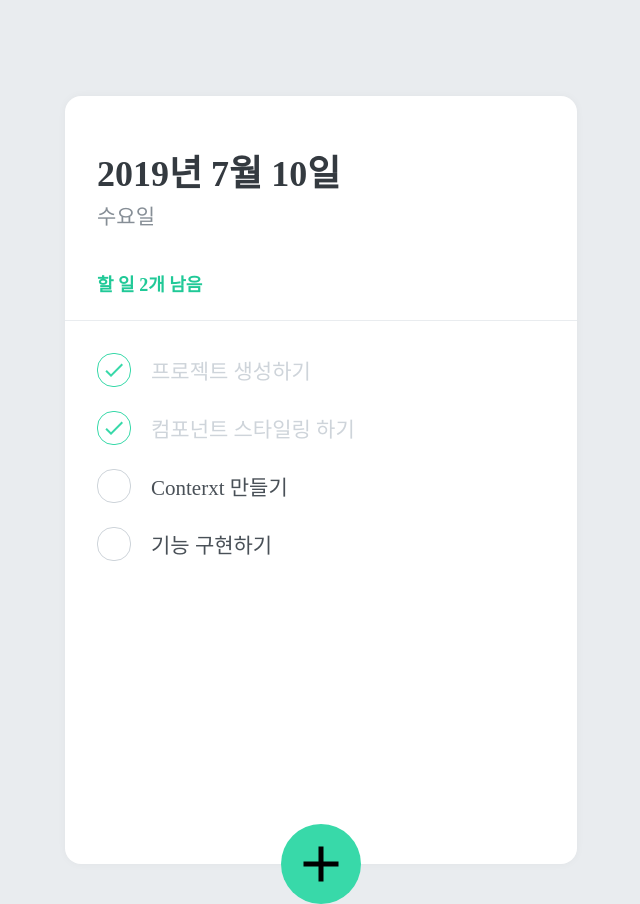
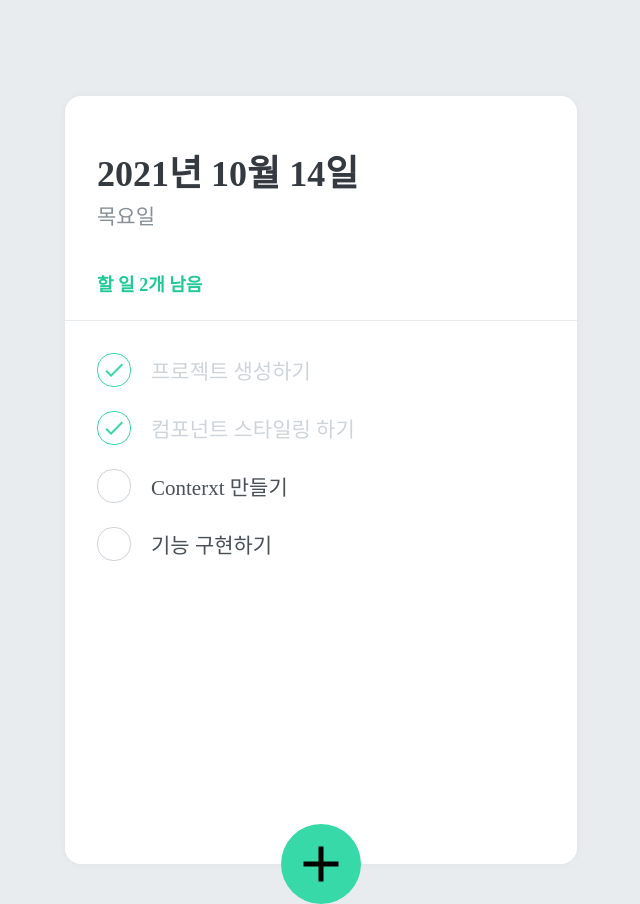
Before and after one commit to Doosies/stdreact, a React (Create React App) app in the folder front/: page / in a window 1280 px wide. Shown: the whole page, without its empty margins (319-959 px from the left). Built offline with nearby package versions, Linux system fonts and the light colour scheme.

Commit message:
TodoHead 완성

```diff
--- a/front/src/TodoList/TodoHead.tsx
+++ b/front/src/TodoList/TodoHead.tsx
@@ -33,10 +33,18 @@
     const todos = useTodoState();
     const udoneTasks = todos.filter(todo => !todo.done);
 
+    const today = new Date();
+    const dateString = today.toLocaleDateString('ko-KR', {
+        year: 'numeric',
+        month: 'long',
+        day: 'numeric',
+    });
+    const dayName = today.toLocaleDateString('ko-KR', {weekday: "long"});
+
     return (
         <TodoHeadBlock>
-            <h1>2019년 7월 10일</h1>
-            <div className="day">수요일</div>
+            <h1>{dateString}</h1>
+            <div className="day">{dayName}</div>
             <div className="tasks-left">할 일 {udoneTasks.length}개 남음</div>
         </TodoHeadBlock>
     );
```
